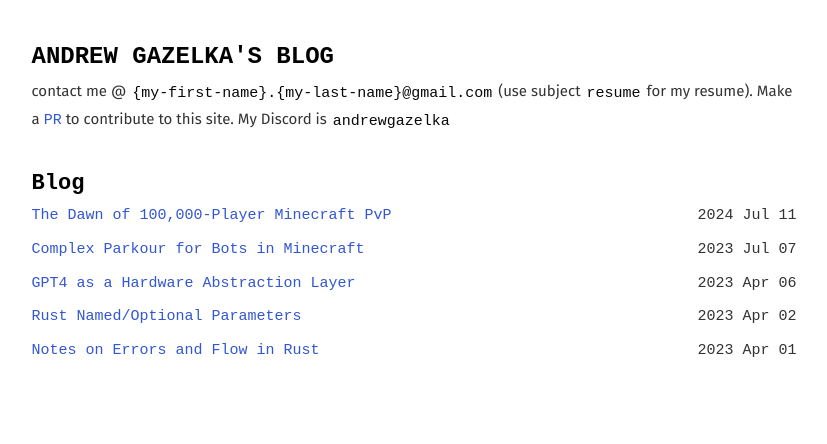
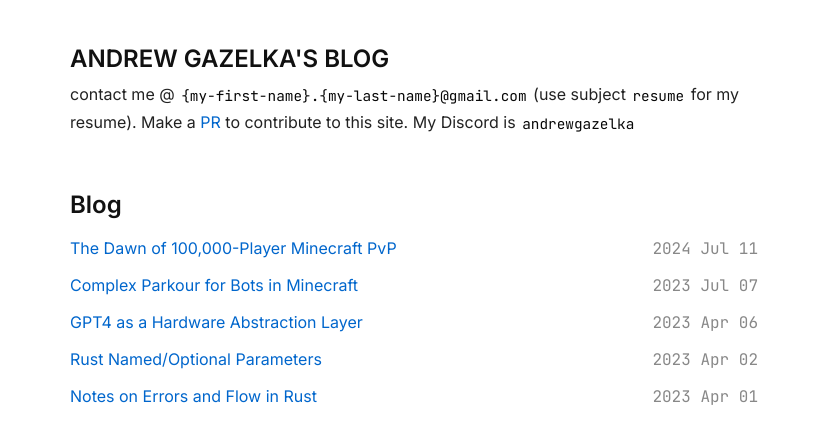
Before and after one commit to andrewgazelka/andrewgazelka.github.io, a Jekyll site: the page built from index.html, in a window 1280 px wide. Shown: the top 444 px of the page, without its empty margins (226-1053 px from the left). Built offline with Jekyll 4.4.1, drawn with Linux system fonts in a browser that asks for light colours; some web fonts are replaced.

Commit message:
improve style (#9)

```diff
--- a/Gemfile
+++ b/Gemfile
@@ -13,8 +13,11 @@
 
 gem 'rouge', '>= 4.1.0'
 
+# Ruby 3.4.0 standard library gems
+gem 'csv'
+gem 'base64'
+
 # update ruby version
 gem 'webrick'
 
-
 gem "kramdown-syntax_tree_sitter", "~> 0.6.0"
--- a/_includes/inline.scss
+++ b/_includes/inline.scss
@@ -1 +1,2 @@
-@import "main";
+@use "sass:color" as *;
+@use "main";
--- a/_sass/_main.scss
+++ b/_sass/_main.scss
@@ -1,3 +1,5 @@
+@use "sass:color";
+
 @font-face {
   font-family: 'Fira Code';
   font-style: normal;
@@ -6,7 +8,7 @@
   font-display: swap;
 }
 
-@import url('https://fonts.googleapis.com/css2?family=Fira+Sans:ital,wght@0,100;0,200;0,300;0,400;0,500;0,600;0,700;0,800;0,900;1,100;1,200;1,300;1,400;1,500;1,600;1,700;1,800;1,900&display=swap');
+@import url('https://fonts.googleapis.com/css2?family=Inter:wght@300;400;500;600&family=JetBrains+Mono:wght@400;500&display=swap');
 
 //@font-face {
 //  font-family: 'Fira Sans';
@@ -27,7 +29,10 @@
 }
 
 html {
-  font-size: 15px;
+  font-size: 16px;
+  --text-font: 'Inter';
+  --source-code-font: 'JetBrains Mono';
+  --base-unit: 1.5rem;
 }
 
 table {
@@ -35,7 +40,8 @@
   width: 100%;
 }
 
-th, td {
+th,
+td {
   padding: 8px;
   text-align: left;
   border-bottom: 1px solid #ddd;
@@ -138,37 +144,40 @@
 
 @media (prefers-color-scheme: light) {
   html {
-    --very-light-text-color: rgb(222, 222, 222);
-    --light-text-color: rgb(89, 183, 255);
-    --medium-text-color: #555;
-    --header-color: #000000;
-    --main-text-color: #333;
-    --highlight-text-color: #6cb4a0;
-    --dark-text-color: #393e46;
-    --link-color: rgb(50, 87, 209);
-    --code-bg-color: #ffffff;
-    --code-inline-color: rgb(245, 245, 245);
+    --very-light-text-color: #f0f0f0;
+    --light-text-color: #666;
+    --medium-text-color: #444;
+    --header-color: #111;
+    --main-text-color: #222;
+    --highlight-text-color: #0066cc;
+    --dark-text-color: #000;
+    --link-color: #0066cc;
+    --code-bg-color: #f8f9fa;
+    --code-inline-color: #1a1a1a;
+    --border-color: #eaeaea;
+    background-color: #ffffff;
   }
 }
 
 @media (prefers-color-scheme: dark) {
   html {
-    --main-text-color: #A9B7C6;
-    --highlight-text-color: #6cb4a0;
-    --dark-text-color: rgb(36, 38, 42);
-    --link-color: rgb(255, 89, 125);
-    --code-bg-color: #1e1f22;
-    --header-color: #CFE0F1;
-    background-color: rgb(19, 20, 24);
+    --main-text-color: #d4d4d4;
+    --highlight-text-color: #4dabf7;
+    --dark-text-color: #2d2d2d;
+    --link-color: #4dabf7;
+    --code-bg-color: #1e1e1e;
+    --header-color: #ffffff;
+    --border-color: #333;
+    background-color: #1a1a1a;
   }
 }
 
 //html[data-theme="dark"] {
 html {
-  --text-font: 'Fira Sans';
-  --source-code-font: 'Fira Code';
+  --text-font: 'Inter';
+  --source-code-font: 'JetBrains Mono';
   --very-light-text-color: #EEE;
-  --light-text-color: #c4bbf0;
+  --light-text-color: #888;
   //--medium-text-color: #52057b;
   //--main-text-color: #EAEAEA;
 
@@ -221,19 +230,60 @@
 }
 
 body {
-  font-family: var(--text-font), monospace;
+  font-family: var(--text-font), system-ui, -apple-system, sans-serif;
   text-rendering: optimizeLegibility;
   line-height: 1.75;
   color: var(--main-text-color);
+  font-weight: 400;
+  max-width: 50rem;
+  margin: 0 auto;
+  padding: 0 var(--base-unit);
 }
 
 a {
   color: var(--link-color);
   text-decoration: none;
+  border-bottom: 1px solid transparent;
+  transition: border-color 0.2s ease;
+
+  &:hover {
+    border-bottom-color: var(--link-color);
+  }
 }
 
-.post p {
-  margin: 1rem 0;
+.post {
+  p {
+    margin: var(--base-unit) 0;
+  }
+
+  img {
+    max-width: 100%;
+    height: auto;
+    border-radius: 4px;
+  }
+}
+
+code {
+  font-family: var(--source-code-font), monospace;
+  font-size: 0.9em;
+}
+
+pre {
+  background: var(--code-bg-color);
+  padding: var(--base-unit);
+  border-radius: 4px;
+  overflow-x: auto;
+  border: 1px solid var(--border-color);
+
+  code {
+    color: var(--main-text-color);
+  }
+}
+
+.meta {
+  color: var(--light-text-color);
+  font-size: 0.875rem;
+  margin: calc(var(--base-unit) / 2) 0;
 }
 
 .highlighter-rouge {
@@ -333,7 +383,7 @@
 }
 
 h1 {
-  font-family: var(--source-code-font), monospace;
+  font-family: var(--text-font);
   font-size: 2rem;
   font-weight: bold;
   margin-bottom: 1.5rem;
@@ -357,27 +407,27 @@
 h3,
 h4,
 h5 {
-
   color: var(--header-color) !important;
-  font-family: var(--source-code-font), monospace;
+  font-family: var(--text-font);
   font-weight: bold;
-  margin-bottom: 0.0rem;
+  margin-bottom: 0.5rem;
+  margin-top: 1rem;
 }
 
 h2 {
-  font-size: 1.47rem;
+  font-size: 1.5rem;
 }
 
 h3 {
-  font-size: 1.0rem;
+  font-size: 1.25rem;
 }
 
 h4 {
-  font-size: 1.0rem;
+  font-size: 1.1rem;
 }
 
 h5 {
-  font-size: 1.0rem;
+  font-size: 1rem;
 }
 
 h6 {
@@ -406,7 +456,7 @@
   margin-bottom: 0.5rem;
 }
 
-.posts > h3 {
+.posts>h3 {
   font-weight: 500;
 }
 
@@ -420,8 +470,10 @@
   margin: 0px 0px 10px 15px;
 }
 
-.posts, .nav, a, time {
-  font-family: var(--source-code-font), monospace;
+.posts,
+.nav,
+time {
+  font-family: var(--text-font);
 }
 
 .posts li {
@@ -445,10 +497,13 @@
   padding-left: 1rem;
   white-space: nowrap;
   font-variant-numeric: tabular-nums;
+  font-family: var(--source-code-font), monospace;
+  color: var(--light-text-color);
 }
 
 time {
-  color: var(--main-text-color);
+  font-family: var(--source-code-font), monospace;
+  color: var(--light-text-color);
 }
 
 h1.title {
@@ -457,13 +512,13 @@
   margin-bottom: 0;
 }
 
-.post > h1.title {
+.post>h1.title {
   font-size: x-large;
   margin-top: 0;
   margin-bottom: 0;
 }
 
-.post > time {
+.post>time {
   margin-bottom: 0;
   font-size: smaller;
   //margin-top: 3rem;
@@ -475,7 +530,7 @@
 
 main {
   display: flex;
-  max-width: 55rem;
+  max-width: 65rem;
   margin: 0 auto 0;
   padding: 1.2rem 2rem;
   flex-direction: column;
@@ -501,7 +556,7 @@
       color: #a9a9a9;
 
       &:hover {
-        color: darken(#a9a9a9, 25%);
+        color: color.adjust(#a9a9a9, $lightness: -25%);
         transition: color 0.3s ease-in;
       }
     }
@@ -513,13 +568,16 @@
     display: inline;
     margin-right: 1rem;
   }
+
   .logo {
     padding-bottom: 1rem;
   }
+
   header ul {
     border-bottom: 1px solid #edf2f7;
     padding-bottom: 2rem;
   }
+
   nav ul {
     border-right: 0px;
   }
@@ -651,7 +709,7 @@
   list-style: none;
   display: grid;
   grid-template-columns: auto auto auto auto auto auto;
-  grid-template-rows:auto auto auto auto;
+  grid-template-rows: auto auto auto auto;
 
 }
 
@@ -672,6 +730,7 @@
   margin: -6em auto;
   padding: 1px;
   list-style-type: none;
+
   @media(max-width: 860px) {
     width: 100%;
   }
@@ -687,6 +746,7 @@
     margin-left: -3px;
     background: var(--light-text-color);
     z-index: 5;
+
     @media(max-width: 375px) {
       height: 150%;
     }
@@ -694,6 +754,7 @@
 
   li {
     padding: 2em 0;
+
     @media(max-width: 860px) {
       padding: 2em 0;
     }
@@ -714,6 +775,7 @@
   width: 287px;
   float: left;
   text-align: right;
+
   @media(max-width: 860px) {
     float: none;
     width: 100%;
@@ -723,6 +785,7 @@
   .flag {
     color: #333;
     box-shadow: -1px 1px 1px rgba(0, 0, 0, 0.52); // $color shadow
+
     &:after {
       content: "";
       position: absolute;
@@ -735,6 +798,7 @@
       border-left-color: rgb(248, 248, 248);
       border-width: 8px;
       pointer-events: none;
+
       @media(max-width: 860px) {
         content: "";
         position: absolute;
@@ -753,6 +817,7 @@
 
   .time-wrapper {
     float: left;
+
     @media(max-width: 860px) {
       float: none;
     }
@@ -765,6 +830,7 @@
   width: 293px;
   float: right;
   text-align: left;
+
   @media(max-width: 860px) {
     float: none;
     width: 100%;
@@ -774,6 +840,7 @@
   .flag {
     color: #333;
     box-shadow: 1px 1px 1px rgba(0, 0, 0, 0.52); // $color shadow
+
     &:after {
       content: "";
       position: absolute;
@@ -786,6 +853,7 @@
       border-right-color: rgb(248, 248, 248);
       border-width: 8px;
       pointer-events: none;
+
       @media(max-width: 860px) {
         content: "";
         position: absolute;
@@ -808,6 +876,7 @@
 
   .time-wrapper {
     float: right;
+
     @media(max-width: 860px) {
       float: none;
     }
@@ -818,6 +887,7 @@
   position: relative;
   display: inline-block;
   text-align: center;
+
   @media(max-width: 860px) {
     text-align: center;
   }
@@ -830,6 +900,7 @@
     border-radius: 5px;
     font-weight: 600;
     text-align: left;
+
     @media(max-width: 860px) {
       background: rgb(255, 255, 255);
       z-index: 15;
@@ -851,6 +922,7 @@
   border-radius: 10px;
   border: 4px solid $link-color;
   z-index: 10;
+
   @media(max-width: 860px) {
     position: absolute;
     top: -30px;
@@ -868,6 +940,7 @@
   font-size: 0.66666em;
   color: $link-color;
   vertical-align: middle;
+
   @media(max-width: 860px) {
     display: block;
     position: relative;
```
Also changed, not shown: Gemfile.lock. Lines whose indentation alone changed are shown as unchanged.
